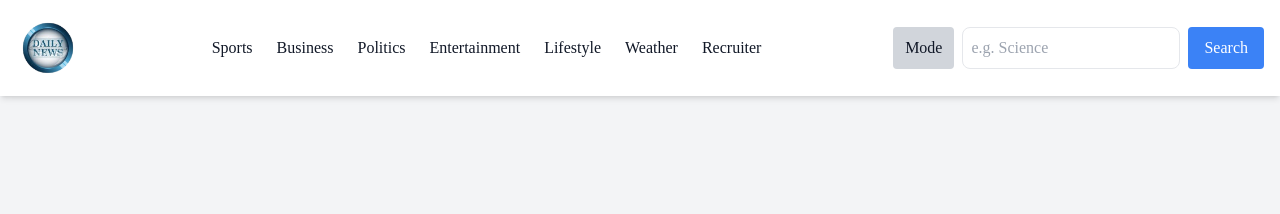
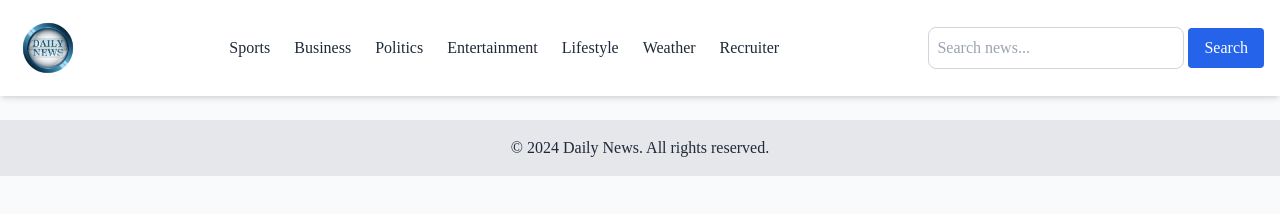
Before and after one commit to nishant1810/Daily-News, a website: page index.html in a window 1280 px wide. Drawn offline with nearby package versions, Linux system fonts and the light colour scheme; no server answers.

Commit message:
Update index.html

```diff
--- a/index.html
+++ b/index.html
@@ -4,64 +4,66 @@
     <meta charset="UTF-8">
     <meta http-equiv="X-UA-Compatible" content="IE=edge">
     <meta name="viewport" content="width=device-width, initial-scale=1.0">
-    <title>News App</title>
+    <title>Daily News</title>
     <script src="https://cdn.tailwindcss.com"></script>
 </head>
-<body class="font-[Poppins] bg-gray-100 text-gray-900 dark:bg-gray-900 dark:text-white">
-
-    <nav class="fixed top-0 left-0 right-0 z-50 bg-white dark:bg-gray-800 shadow-md p-4">
+<body class="font-[Poppins] bg-gray-50 text-gray-800">
+    <nav class="fixed top-0 left-0 right-0 z-50 bg-white shadow-md p-4">
         <div class="container mx-auto flex justify-between items-center">
             <a href="#" onclick="reload()" class="flex items-center">
                 <img src="Logo.png" alt="company logo" class="w-16">
             </a>
 
-            <!-- Hamburger Button (Visible on Small Screens) -->
-            <button id="menu-btn" class="md:hidden text-gray-700 dark:text-gray-300 focus:outline-none">
+            <button id="menu-btn" class="md:hidden text-gray-700 focus:outline-none">
                 <svg class="w-8 h-8" fill="none" stroke="currentColor" viewBox="0 0 24 24" xmlns="http://www.w3.org/2000/svg">
                     <path stroke-linecap="round" stroke-linejoin="round" stroke-width="2" d="M4 6h16M4 12h16m-7 6h7"></path>
                 </svg>
             </button>
 
-            <!-- Navigation Links -->
-            <ul id="nav-menu" class="hidden md:flex space-x-6 absolute md:relative top-16 md:top-0 left-0 w-full md:w-auto bg-white dark:bg-gray-800 md:flex-row flex-col md:space-y-0 space-y-4 p-4 md:p-0 shadow-lg md:shadow-none">
-                <li class="cursor-pointer hover:text-blue-500" onclick="onNavItemClick('Sports')">Sports</li>
-                <li class="cursor-pointer hover:text-blue-500" onclick="onNavItemClick('Business')">Business</li>
-                <li class="cursor-pointer hover:text-blue-500" onclick="onNavItemClick('Politics')">Politics</li>
-                <li class="cursor-pointer hover:text-blue-500" onclick="onNavItemClick('Entertainment')">Entertainment</li>
-                <li class="cursor-pointer hover:text-blue-500" onclick="onNavItemClick('Lifestyle')">Lifestyle</li>
-                <li class="cursor-pointer hover:text-blue-500" onclick="onNavItemClick('Weather')">Weather</li>
-                <li class="cursor-pointer hover:text-blue-500" onclick="onNavItemClick('Recruiter')">Recruiter</li>
+            <ul id="nav-menu" class="hidden md:flex space-x-6 absolute md:relative top-16 md:top-0 left-0 w-full md:w-auto bg-white md:flex-row flex-col md:space-y-0 space-y-4 p-4 md:p-0 shadow-lg md:shadow-none">
+                <li class="cursor-pointer hover:text-blue-600" onclick="onNavItemClick('Sports')">Sports</li>
+                <li class="cursor-pointer hover:text-blue-600" onclick="onNavItemClick('Business')">Business</li>
+                <li class="cursor-pointer hover:text-blue-600" onclick="onNavItemClick('Politics')">Politics</li>
+                <li class="cursor-pointer hover:text-blue-600" onclick="onNavItemClick('Entertainment')">Entertainment</li>
+                <li class="cursor-pointer hover:text-blue-600" onclick="onNavItemClick('Lifestyle')">Lifestyle</li>
+                <li class="cursor-pointer hover:text-blue-600" onclick="onNavItemClick('Weather')">Weather</li>
+                <li class="cursor-pointer hover:text-blue-600" onclick="onNavItemClick('Recruiter')">Recruiter</li>
             </ul>
 
-            <div class="flex space-x-2">
-                <button onclick="toggleDarkMode()" class="bg-gray-300 dark:bg-gray-700 px-3 py-1 rounded">Mode</button>
-                <input id="search-text" type="text" class="p-2 border rounded-lg" placeholder="e.g. Science">
-                <button id="search-button" class="bg-blue-500 text-white px-4 py-2 rounded">Search</button>
+            <div class="relative">
+                <input id="search-text" type="text" class="text-black p-2 border border-gray-300 rounded-lg w-64" placeholder="Search news...">
+                <button id="search-button" class="bg-blue-600 text-white px-4 py-2 rounded hover:bg-blue-700">Search</button>
+
+                <ul id="suggestions" class="absolute bg-white border border-gray-300 rounded-md w-full mt-1 z-50 hidden shadow-lg">
+                </ul>
             </div>
         </div>
     </nav>
-
     <main class="container mx-auto mt-24 px-4">
         <div class="grid grid-cols-1 md:grid-cols-2 lg:grid-cols-3 gap-6" id="cards-container">
-            <!-- News cards will be inserted here -->
         </div>
     </main>
 
     <template id="template-news-card">
-        <div class="bg-white dark:bg-gray-800 rounded-lg shadow-md overflow-hidden">
+        <div class="bg-gray-100 rounded-lg shadow-md overflow-hidden transform transition-all hover:scale-105 hover:shadow-xl hover:bg-blue-100">
             <img src="https://via.placeholder.com/400x200" alt="news-image" id="news-img" class="w-full h-52 object-cover">
             <div class="p-4">
-                <h3 id="news-title" class="font-semibold text-lg">This is the Title</h3>
-                <h6 id="news-source" class="text-gray-500 dark:text-gray-300 text-sm">End Gadget</h6>
-                <p id="news-desc" class="mt-2 text-gray-600 dark:text-gray-300">Lorem ipsum dolor sit amet...</p>
+                <h3 id="news-title" class="font-semibold text-lg text-gray-900">This is the Title</h3>
+                <h6 id="news-source" class="text-gray-600 text-sm">End Gadget</h6>
+                <p id="news-desc" class="mt-2 text-gray-700">Lorem ipsum dolor sit amet...</p>
+            </div>
+            <div class="p-4 flex justify-end">
+                <a href="#" id="news-link" target="_blank" class="bg-blue-600 text-white px-4 py-2 rounded hover:bg-blue-700">Read More</a>
             </div>
         </div>
     </template>
+    <footer class="text-center p-4 bg-gray-200 mt-6">
+        <p>© 2024 Daily News. All rights reserved.</p>
+    </footer>
 
     <script src="script.js"></script>
 
     <script>
-    // Toggle Mobile Menu
         const menuBtn = document.getElementById('menu-btn');
         const navMenu = document.getElementById('nav-menu');
 
```
Lines whose indentation alone changed are shown as unchanged.
